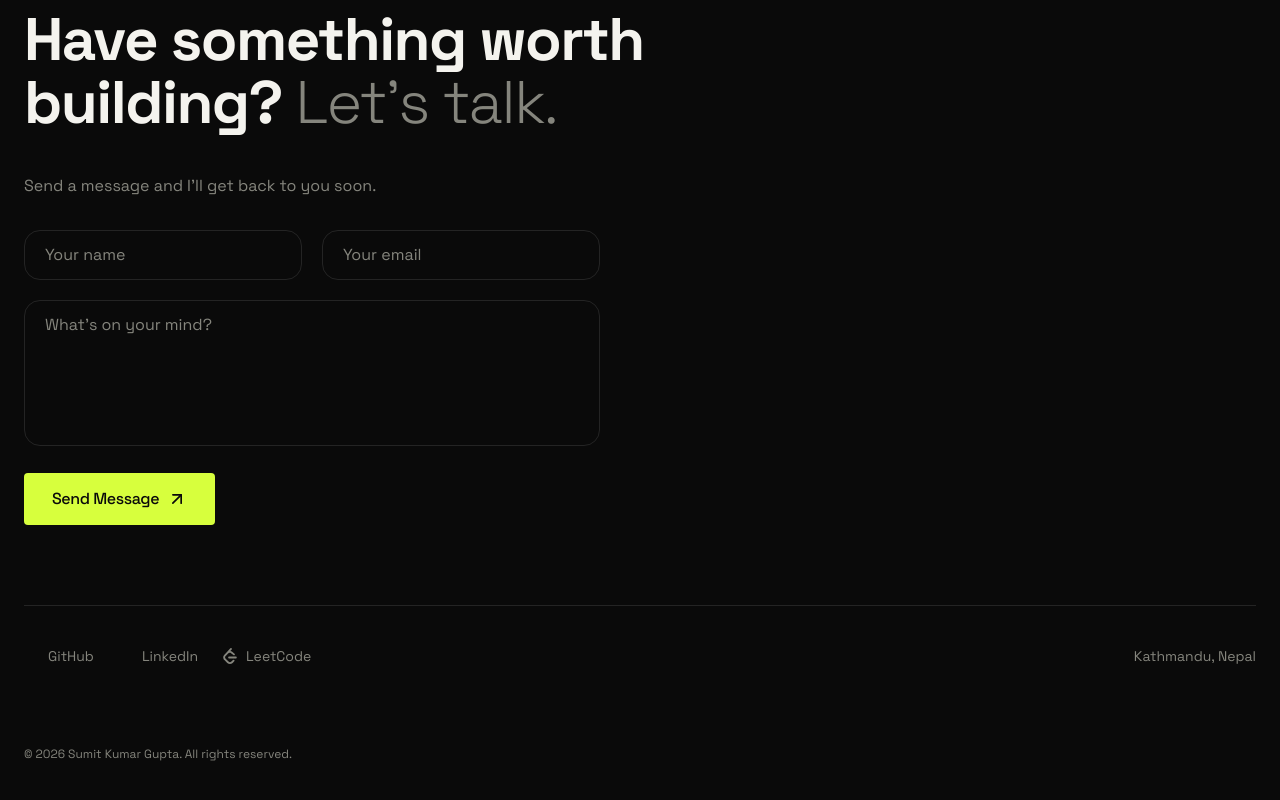
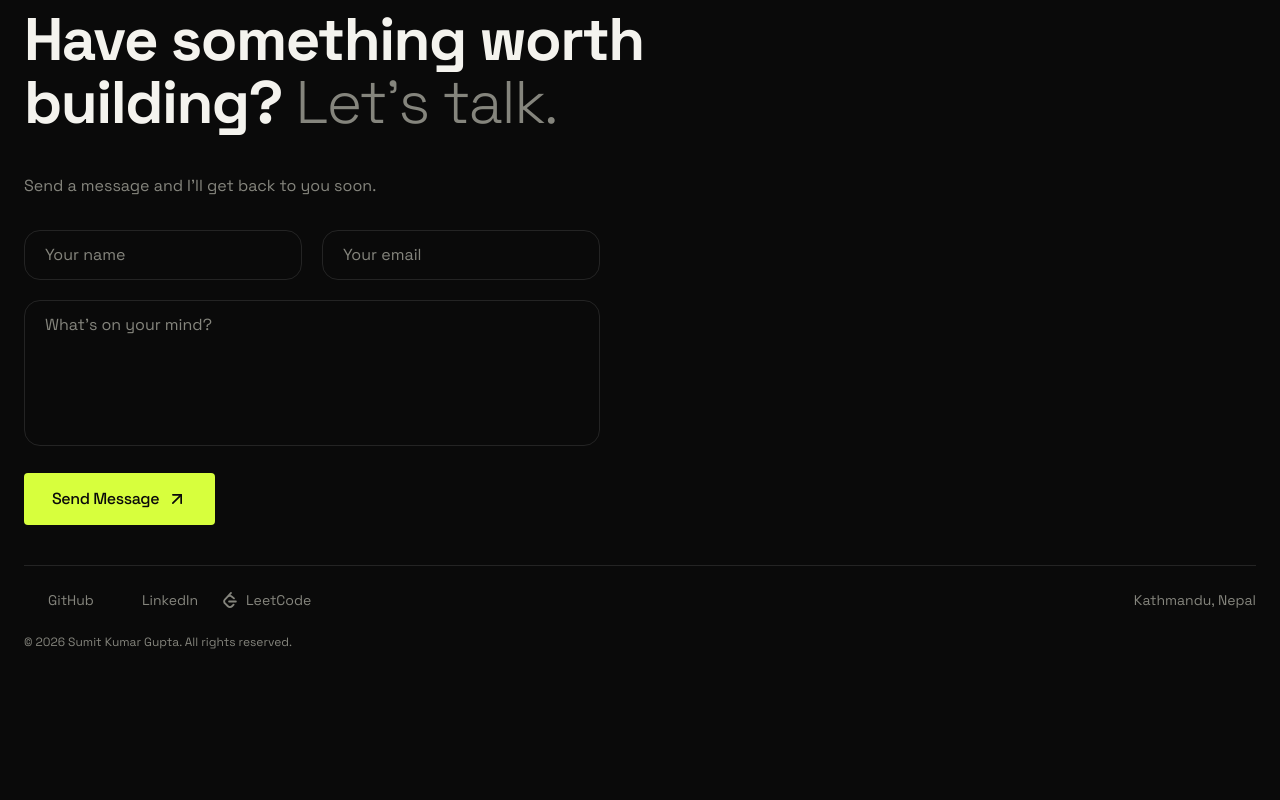
Before and after one commit to Sum1t01/portfolio, a React (Vite) app: page / in a window 1280 px wide. Shown: the part 5701-6501 px from the top of the page. After the commit the page ends 6431 px from the top, so only its background shows below. Built offline with nearby package versions, Linux system fonts and the light colour scheme; no server answers; some icons are missing.

Commit message:
footer fixed

```diff
--- a/src/sections/Contact.jsx
+++ b/src/sections/Contact.jsx
@@ -130,7 +130,7 @@ const Contact = () => {
           )}
         </Reveal>
 
-        <Reveal delay={220} className='mt-20 pt-10 border-t border-border flex flex-wrap items-center justify-between gap-8'>
+        <Reveal delay={220} className='mt-10 pt-6 border-t border-border flex flex-wrap items-center justify-between gap-8'>
           <div className='flex items-center gap-6'>
             {socials.map((social) => {
               const Icon = socialIcons[social.key]
@@ -152,7 +152,7 @@ const Contact = () => {
           <p className='text-sm text-muted-foreground'>{profile.location}</p>
         </Reveal>
 
-        <p className='mt-20 text-xs text-muted-foreground'>{content.footer.copyright(new Date().getFullYear())}</p>
+        <p className='mt-6 text-xs text-muted-foreground'>{content.footer.copyright(new Date().getFullYear())}</p>
 
       </div>
     </section>
```
